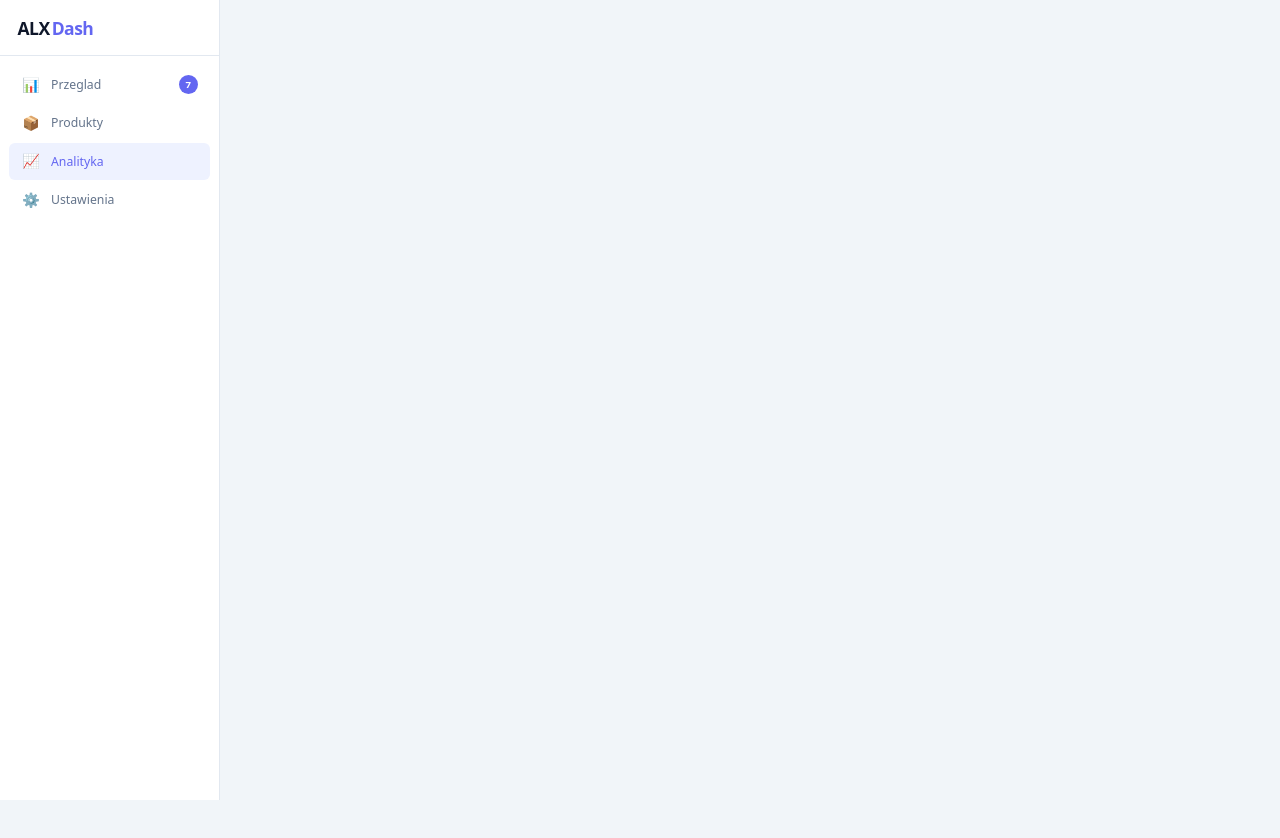
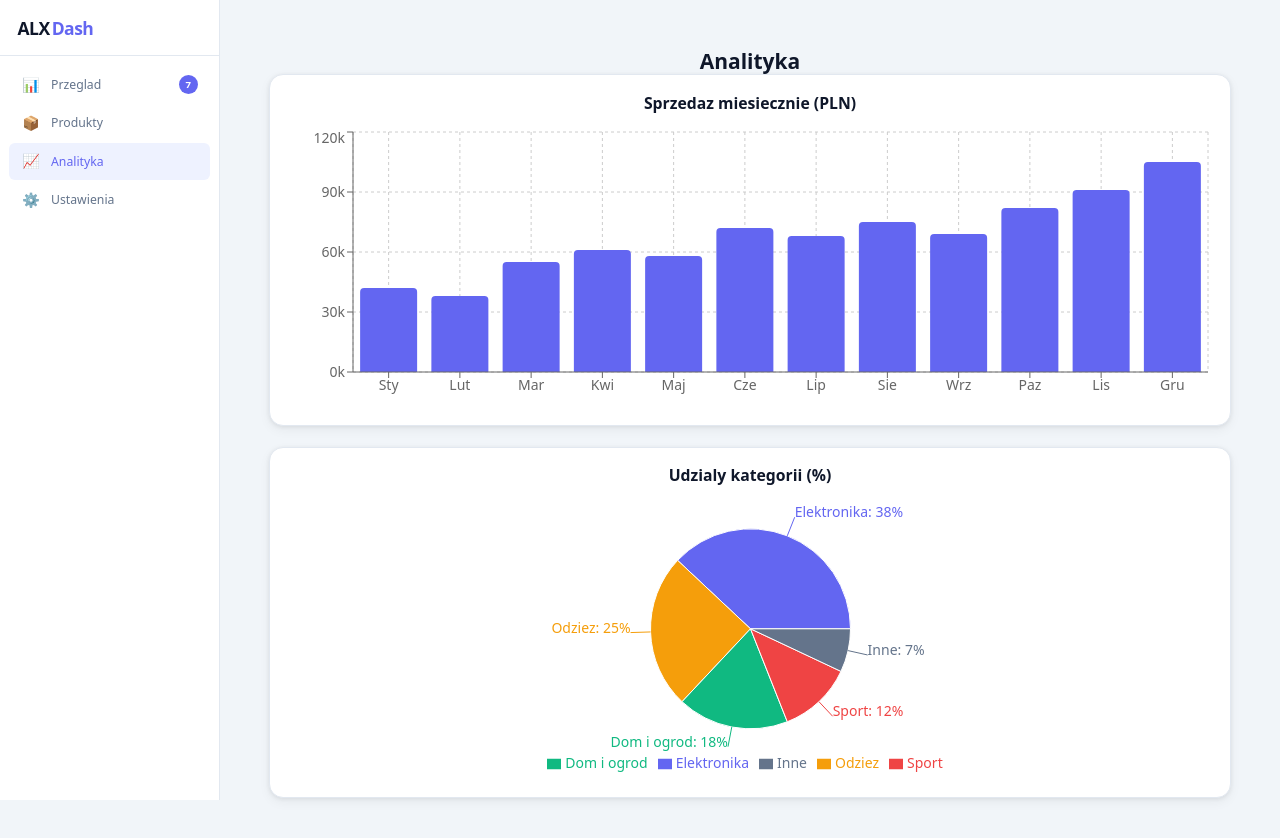
Before and after one commit to dev-com2020/dashboard_react_v1, a React (Vite) app in the folder alx-dashboard/: page /analytics in a window 1280 px wide. Shown: the top 838 px of the page. Built offline with nearby package versions, Linux system fonts and the light colour scheme.

Commit message:
Dodano komponent Analytics z wykresami sprzedaży i udziałów kategorii oraz zaktualizowano trasowanie w aplikacji

```diff
--- a/alx-dashboard/src/App.jsx
+++ b/alx-dashboard/src/App.jsx
@@ -8,6 +8,7 @@ import LoadingSpinner from './components/ui/LoadingSpinner';
 
 const Overview = lazy(() => import('./pages/Overview'));
 const Products = lazy(() => import('./pages/Products'));
+const Analytics = lazy(() => import('./pages/Analytics'));
 
 function App() {
   const {darkMode} = useDarkMode();
@@ -22,6 +23,7 @@ function App() {
           <Routes>
             <Route path='/' element={<Overview />} />
             <Route path='/products' element={<Products />} />
+            <Route path='/analytics' element={<Analytics />} />
           </Routes>
         </Suspense>
       </main>
--- /dev/null
+++ b/alx-dashboard/src/pages/Analytics.jsx
@@ -0,0 +1,52 @@
+import { BarChart, Bar, XAxis, YAxis, CartesianGrid, Tooltip,
+         PieChart, Pie, Cell, Legend, ResponsiveContainer } from 'recharts';
+import { salesData, categoryData } from '../data/mockData';
+
+function Analytics() {
+  return (
+    <div className='page'>
+      <h1>Analityka</h1>
+
+      <div className='charts-grid'>
+        {/* Wykres slupkowy – sprzedaz miesiecznie */}
+        <div className='chart-card'>
+          <h2>Sprzedaz miesiecznie (PLN)</h2>
+          <ResponsiveContainer width='100%' height={280}>
+            <BarChart data={salesData}>
+              <CartesianGrid strokeDasharray='3 3' />
+              <XAxis dataKey='month' />
+              <YAxis tickFormatter={v => `${(v/1000).toFixed(0)}k`} />
+              <Tooltip formatter={v => `${v.toLocaleString()} PLN`} />
+              <Bar dataKey='revenue' fill='#6366F1' radius={[4,4,0,0]} />
+            </BarChart>
+          </ResponsiveContainer>
+        </div>
+
+        {/* Pie chart – udzialy kategorii */}
+        <div className='chart-card'>
+          <h2>Udzialy kategorii (%)</h2>
+          <ResponsiveContainer width='100%' height={280}>
+            <PieChart>
+              <Pie
+                data={categoryData}
+                dataKey='value'
+                nameKey='name'
+                cx='50%' cy='50%'
+                outerRadius={100}
+                label={({ name, value }) => `${name}: ${value}%`}
+              >
+                {categoryData.map((entry, i) => (
+                  <Cell key={i} fill={entry.color} />
+                ))}
+              </Pie>
+              <Tooltip />
+              <Legend />
+            </PieChart>
+                      </ResponsiveContainer>
+        </div>
+      </div>
+    </div>
+  );
+}
+
+export default Analytics;
```
